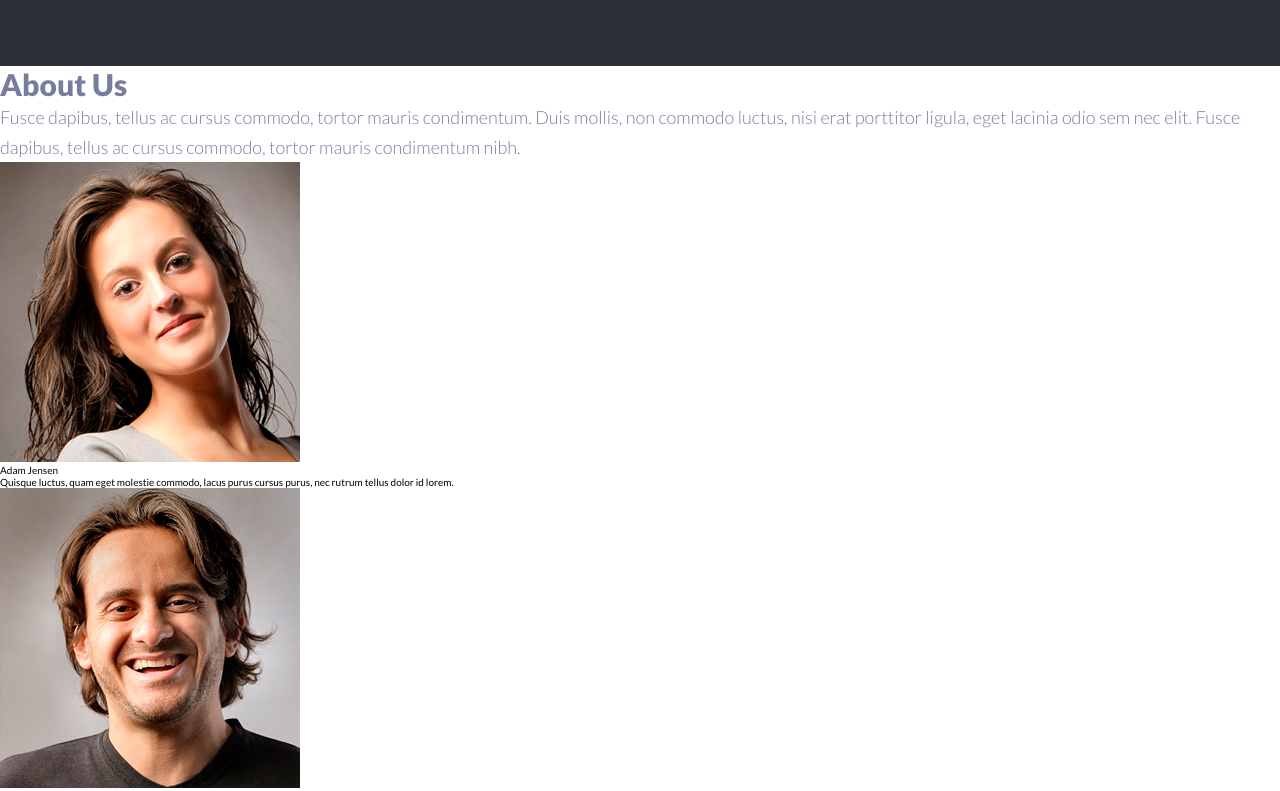
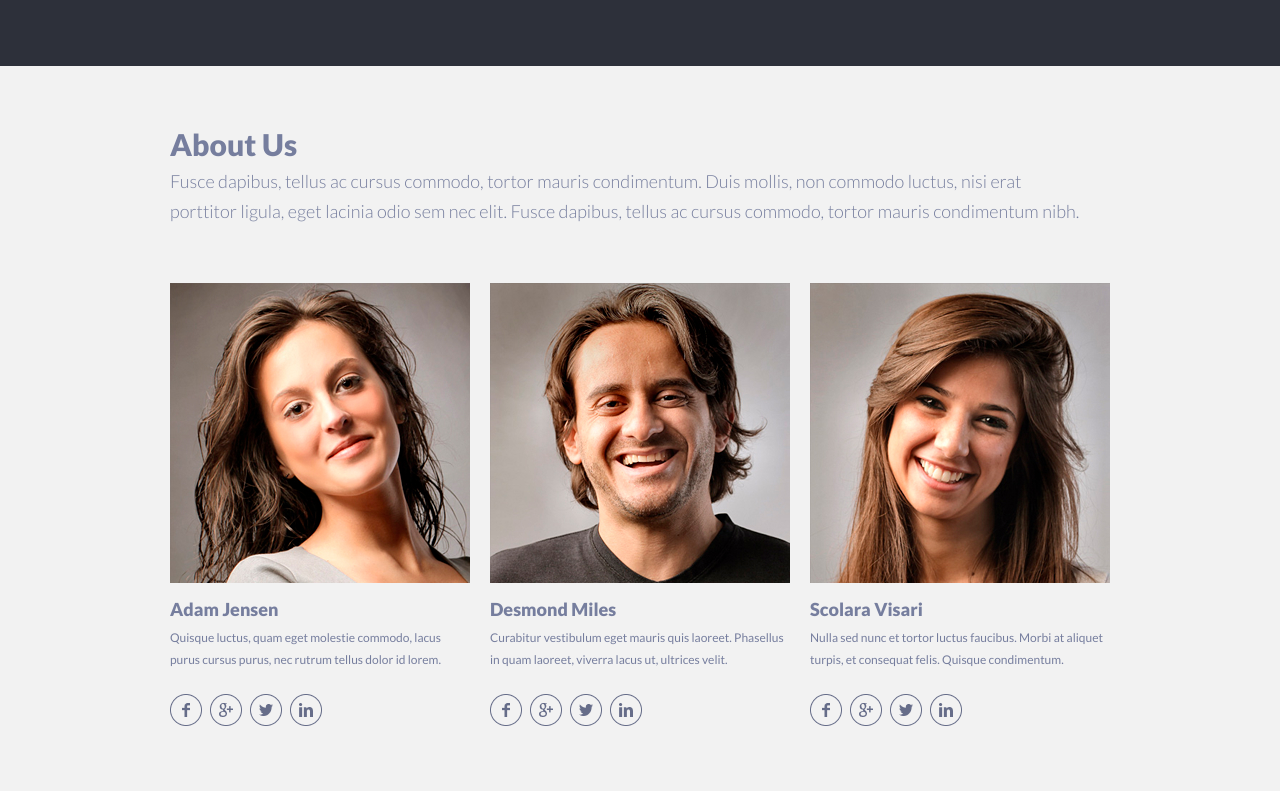
Before and after one commit to rhjje/singolo, a website built with webpack: page src/html/index.html in a window 1280 px wide. Shown: the part 1999-2790 px from the top of the page. Built offline with nearby package versions, Linux system fonts and the light colour scheme; files whose address does not match are found by name.

Commit message:
feat: add styles to about

```diff
--- a/src/html/index.html
+++ b/src/html/index.html
@@ -134,34 +134,35 @@
         <div class="about__card">
           <div class="about__card-image">
             <img src="./assets/images/photo-1.jpg" alt="Adam Jensen">
+          </div>
             <div class="about__card-name">Adam Jensen</div>
             <div class="about__card-description">Quisque luctus, quam eget molestie commodo,
               lacus purus cursus purus, nec rutrum tellus dolor id lorem.</div>
             <div class="about__card-contacts">
-              <div class="facebook"></div>
-              <div class="google"></div>
-              <div class="twitter"></div>
-              <div class="insta"></div>
+              <div class="facebook"><img src="./assets/icons/ico-facebook.png" alt="Facebook"></div>
+              <div class="google"><img src="./assets/icons/ico-google-plus.png" alt="Google plus"></div>
+              <div class="twitter"><img src="./assets/icons/ico-twitter.png" alt="Twitter"></div>
+              <div class="linkedin"><img src="./assets/icons/ico-linkedin.png" alt="Linkedin"></div>
             </div>
-          </div>
         </div>
         <div class="about__card">
           <div class="about__card-image">
             <img src="./assets/images/photo-2.jpg" alt="Desmond Miles">
+          </div>
             <div class="about__card-name">Desmond Miles</div>
             <div class="about__card-description">Curabitur vestibulum eget mauris quis laoreet.
               Phasellus in quam laoreet, viverra lacus ut, ultrices velit.</div>
             <div class="about__card-contacts">
-              <div class="facebook"></div>
-              <div class="google"></div>
-              <div class="twitter"></div>
-              <div class="insta"></div>
+              <div class="facebook"><img src="./assets/icons/ico-facebook.png" alt="Facebook"></div>
+              <div class="google"><img src="./assets/icons/ico-google-plus.png" alt="Google plus"></div>
+              <div class="twitter"><img src="./assets/icons/ico-twitter.png" alt="Twitter"></div>
+              <div class="linkedin"><img src="./assets/icons/ico-linkedin.png" alt="Linkedin"></div>
             </div>
-          </div>
         </div>
         <div class="about__card">
           <div class="about__card-image">
             <img src="./assets/images/photo-3.jpg" alt="Scolara Visari">
+          </div>
             <div class="about__card-name">Scolara Visari</div>
             <div class="about__card-description">Nulla sed nunc et tortor luctus faucibus.
               Morbi at aliquet turpis, et consequat felis. Quisque condimentum.</div>
@@ -171,7 +172,6 @@
               <div class="twitter"><img src="./assets/icons/ico-twitter.png" alt="Twitter"></div>
               <div class="linkedin"><img src="./assets/icons/ico-linkedin.png" alt="Linkedin"></div>
             </div>
-          </div>
         </div>
       </div>
     </div>
--- /dev/null
+++ b/src/sass/_about.scss
@@ -0,0 +1,64 @@
+.about {
+  background-color: $bg-white;
+}
+
+.about .wrapper {
+  width: 1020px;
+  height: 733px;
+  margin: 0 auto;
+  background-color: $bg-white;
+  display: grid;
+  grid-template-columns: 40px 1fr 40px;
+  grid-template-rows: 60px 100px 1fr 443px 73px;
+}
+
+.about__header {
+  grid-area: 2 / 2 / span 1 / span 1;
+  display: grid;
+  grid-template-rows: 40px 1fr;
+  .description {
+    align-self: end;
+    width: 920px;
+  }
+}
+
+.about__cards {
+  grid-area: 4 / 2 / span 1 / span 1;
+  display: grid;
+  grid-template-columns: repeat(3, 1fr);
+  gap: 20px;
+}
+
+.about__card {
+  display: grid;
+  grid-template-rows: 300px 17px 20px 7px 55px 12px 32px;
+}
+
+.about__card-name {
+  @include card-title;
+  grid-row: 3 / span 1;
+}
+
+.about__card-description {
+  @include card-description;
+  grid-row: 5 / span 1;
+}
+
+.about__card-contacts {
+  width: 152px;
+  height: 32px;
+  display: grid;
+  grid-row: 7 / span 1;
+  grid-template-columns: repeat(4, 1fr);
+  grid-template-rows: 32px;
+  gap: 8px;
+  div {
+    width: 32px;
+    img:hover {
+      cursor: pointer;
+    }
+    img:active {
+      transform: scale(0.9);
+    }
+  }
+}
--- a/src/sass/_our-services.scss
+++ b/src/sass/_our-services.scss
@@ -58,6 +58,7 @@ $text: #767E9E;
 
 .description {
   @include description;
+  width: 920px;
 }
 
 .our-services__items {
--- a/src/sass/style.scss
+++ b/src/sass/style.scss
@@ -9,3 +9,4 @@
 @import './slider';
 @import './our-services';
 @import './portfolio';
+@import './about';
```
Also changed, not shown: dist/index.html, dist/style.css.
